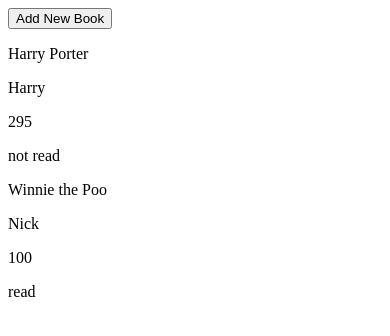
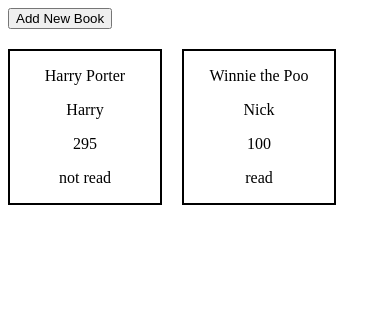
Before and after one commit to Stephenasembo/library, a plain HTML site: page index.html in a window 390 px wide. Drawn offline with Linux system fonts and the light colour scheme.

Commit message:
Use Flexbox For A Responsive Layout

```diff
--- a/index.html
+++ b/index.html
@@ -4,6 +4,7 @@
     <meta charset="UTF-8">
     <meta name="viewport" content="width=device-width, initial-scale=1.0">
     <title>Library</title>
+    <link rel="stylesheet" href="./styles.css">
     <script src="javascript.js" defer></script>
 </head>
 <body>
--- a/styles.css
+++ b/styles.css
@@ -0,0 +1,13 @@
+div {
+    border: 2px solid black;
+    min-width: 150px;
+    text-align: center;
+}
+
+output {
+    margin-top: 20px;
+    display: flex;
+    flex-wrap: wrap;
+    flex: 1;
+    gap: 20px;
+}
```
